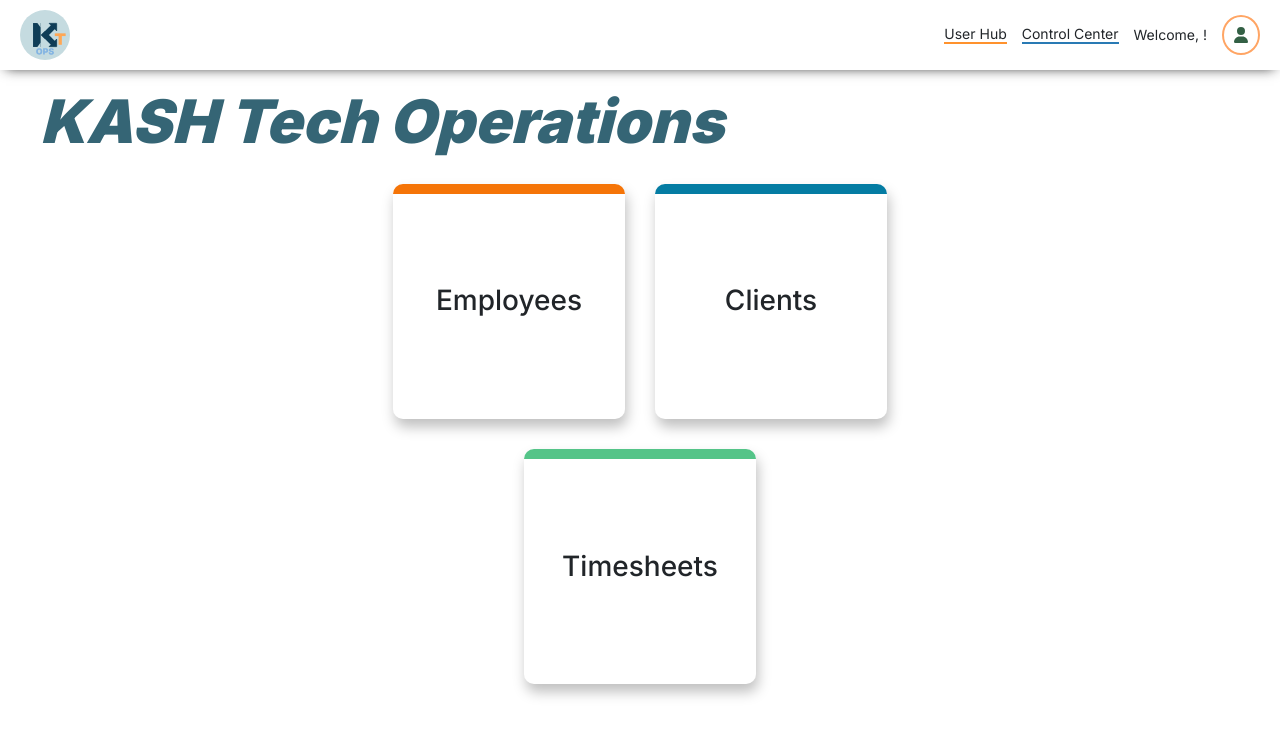
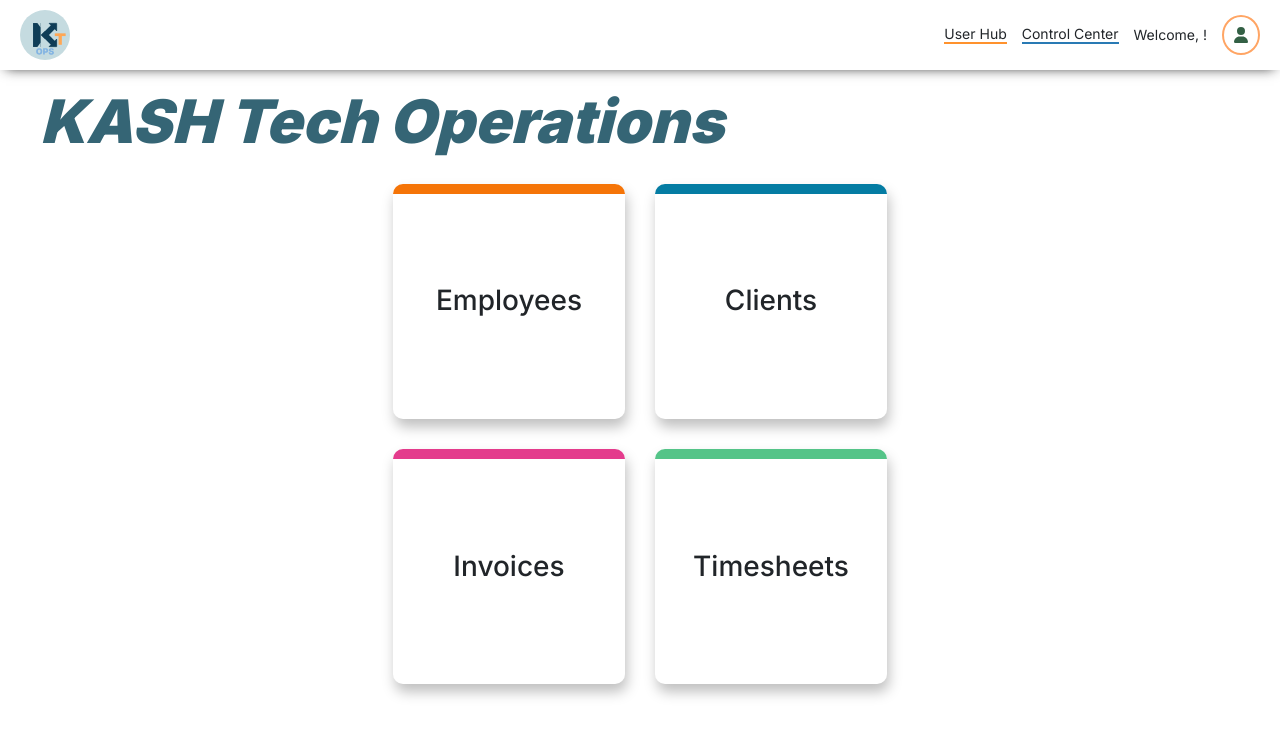
Before and after one commit to vishal-subramanyam/kash-ops-portal, a React (Create React App) app: page / in a window 1280 px wide. Shown: the top 736 px of the page. Built offline with nearby package versions, Linux system fonts and the light colour scheme; no server answers; sample sign-in values are in the browser's storage; the HTML template or start-up script is replaced by a standard one.

Commit message:
created invoices card tile on the home page and added styles for hover state. added invoices to the ternary that wont render if user is a basic user

```diff
--- a/src/assets/styles/HomePage.css
+++ b/src/assets/styles/HomePage.css
@@ -141,6 +141,11 @@ a {
   --watermark-text-color: #54c488;
   opacity: 0;
 }
+
+.invoices-card-watermark {
+  --watermark-text-color: #e43b8c;
+  opacity: 0;
+}
 .kash_operations_home--main-card {
 }
 .kash_operations_home--employees-card {
@@ -162,6 +167,14 @@ a {
   --glow-shadow-darker: hsla(148 55% 57% / 100%);
   --glow-shadow-lighter: hsla(195 60% 70% / 64%);
 }
+
+.kash_operations_home--invoices-card {
+  --card-holder-color: #e43b8c;
+  --light-characteristic-color: #ffd0e7;
+  --glow-shadow-darker: hsla(331 75% 56% / 100%);
+  --glow-shadow-lighter: hsla(331 75% 56% / 30%);
+}
+
 .kash_operations_home--employees-card:hover {
 }
 .kash_operations_home--employees-card--wrapper:hover
--- a/src/pages/HomePage.js
+++ b/src/pages/HomePage.js
@@ -23,7 +23,7 @@ function HomePage(props) {
       <section className="kash_operations_home--catgories-holder max-width--main-container">
         {/* if logged in user is not an admin, hide employee and clients hubs */}
         {props.admin === '"Basic User"' ? (
-          ""
+          <></>
         ) : (
           <>
             <div className="kash_operations_home--main-card--wrapper kash_operations_home--employees-card--wrapper">
@@ -53,6 +53,22 @@ function HomePage(props) {
                 <p className="tag-note">Add Company</p>
                 <p className="tag-note">Company Info</p>
                 <p className="tag-note">Manage Projects</p>
+              </div>
+            </div>
+
+            <div className="kash_operations_home--main-card--wrapper kash_operations_home--invoices-card--wrapper">
+              <Link
+                to="/invoice-hub"
+                className="kash_operations_home--main-card kash_operations_home--invoices-card"
+              >
+                <h2 className="kash_operations--invoices-card-title">
+                  Invoices
+                </h2>
+              </Link>
+              <div className="invoice-card--details_tag main-card--details_tag">
+                <p className="tag-note">Add Invoice</p>
+                <p className="tag-note">Invoice Info</p>
+                <p className="tag-note">Manage Invoices</p>
               </div>
             </div>
           </>
@@ -90,6 +106,12 @@ function HomePage(props) {
         >
           Timesheets
         </p>
+        <p
+          aria-hidden="true"
+          className="kash_operations_home--interactive-card-watermark invoices-card-watermark"
+        >
+          Invoices
+        </p>
       </section>
     </main>
   );
```
